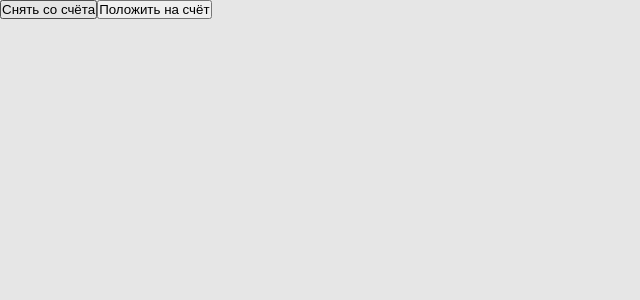
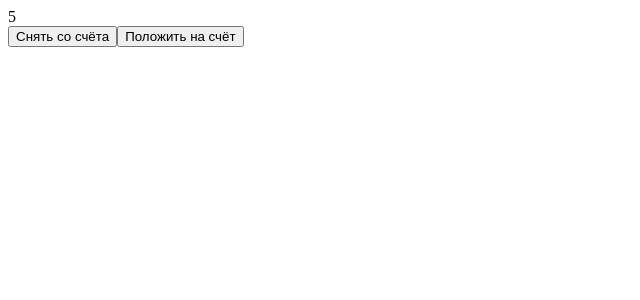
Before and after one commit to Vamba45/Redux-and-simple-backend, a React app: page / in a window 1280 px wide. Shown: the top 300 px of the page, without its empty margins (0-640 px from the left). Built offline with nearby package versions, Linux system fonts and the light colour scheme.

Commit message:
add dispatch

```diff
--- a/src/app.jsx
+++ b/src/app.jsx
@@ -4,12 +4,20 @@ import { useDispatch, useSelector } from "react-redux";
 export default function Application () {
     const dispatch = useDispatch();
     const cash = useSelector(state => state.cash);
-    console.log(cash)
+
+    const addCash = (cash) => {
+        dispatch({type: "ADD_CASH", payload: cash})
+    }
+
+    const getCash = (cash) => {
+        dispatch({type: "GET_CASH", payload: cash})
+    }
 
     return (
         <div className="App">
-            <button>Снять со счёта</button>
-            <button>Положить на счёт</button>
+            <div>{cash}</div>
+            <button onClick={() => getCash(Number(prompt()))}>Снять со счёта</button>
+            <button onClick={() => addCash(Number(prompt()))}>Положить на счёт</button>
         </div>
     )
 }
--- a/src/index.jsx
+++ b/src/index.jsx
@@ -26,8 +26,6 @@ const reducer = (state = defaultState, action) => {
 
 const store = createStore(reducer)
 
-import './styles/style.scss';
-
 const rootNode = document.getElementById("app");    // элемент для рендеринга приложения React
 // // получаем корневой элемент
 const root = ReactDOM.createRoot(rootNode);
```
